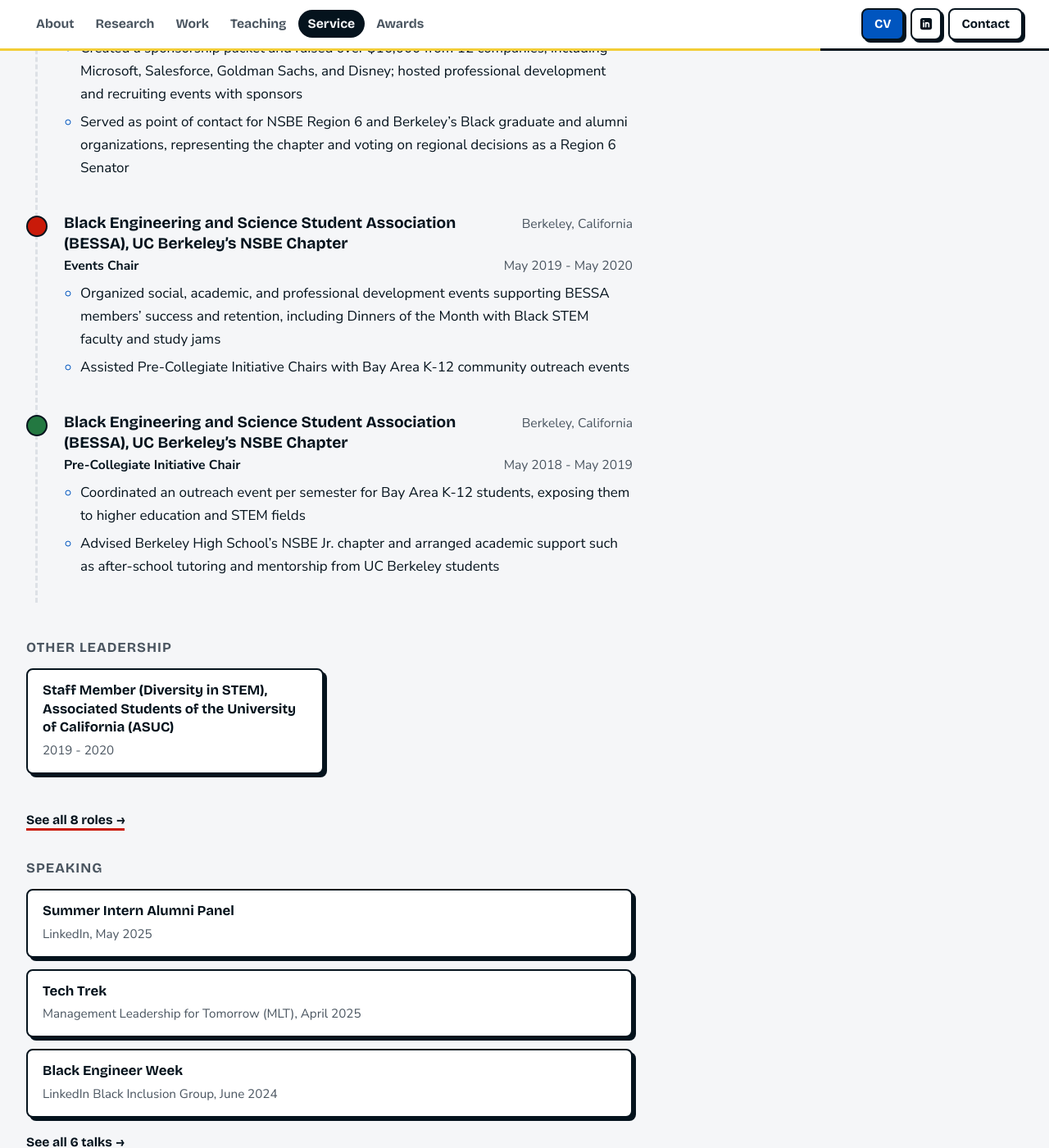
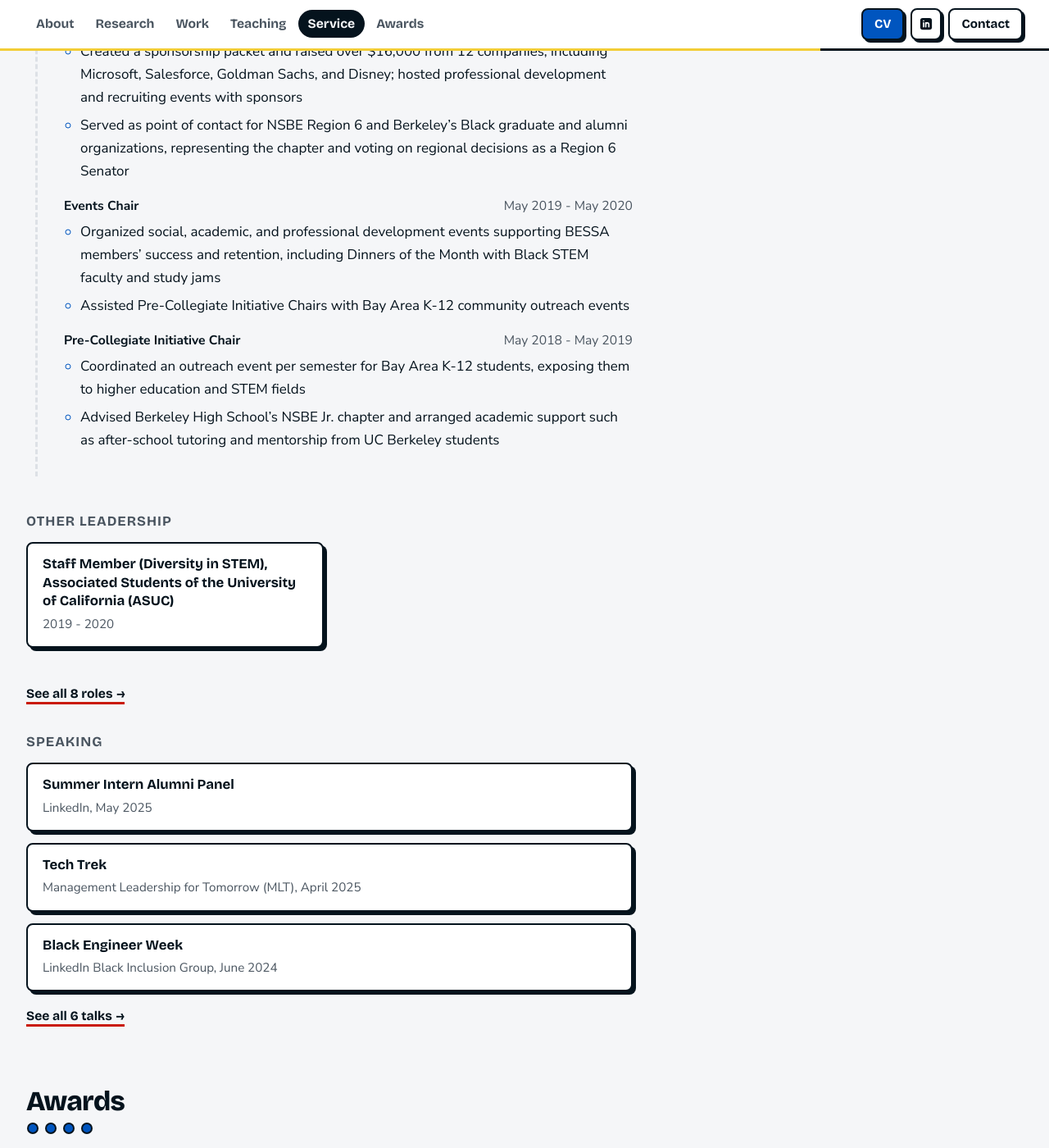
Before and after one commit to sarah-adebabay/sarah-adebabay.github.io, a Jekyll site: the page built from _pages/about.md, in a window 1280 px wide and 1400 px high, scrolled down 7011 px. Shown: the whole window at 82% size. Built offline with Jekyll 4.4.1, drawn with Linux system fonts in a browser that asks for light colours.

Commit message:
Group the three BESSA roles under one Leadership entry
The organization name now shows once, with each role, its dates and
bullets listed below it, on the home page and the CV.

Co-Authored-By: Claude Opus 5.5 <noreply@anthropic.com>

```diff
--- a/_data/leadership.yml
+++ b/_data/leadership.yml
@@ -1,30 +1,26 @@
 # Leadership experience and other leadership, newest first. Shown in the Service section.
+# An entry with "roles" groups several roles under one organization.
 # Entries marked "top: true" show on the home page (up to 6 per section, with every bullet); every entry is on the CV page.
 leadership:
-  - title: "External Vice President and NSBE Region 6 Senator"
+  - org: "Black Engineering and Science Student Association (BESSA), UC Berkeley’s NSBE Chapter"
     top: true
-    org: "Black Engineering and Science Student Association (BESSA), UC Berkeley’s NSBE Chapter"
     where: "Berkeley, California"
-    when: "May 2020 - May 2021"
-    bullets:
-      - "Created a sponsorship packet and raised over $16,000 from 12 companies, including Microsoft, Salesforce, Goldman Sachs, and Disney; hosted professional development and recruiting events with sponsors"
-      - "Served as point of contact for NSBE Region 6 and Berkeley’s Black graduate and alumni organizations, representing the chapter and voting on regional decisions as a Region 6 Senator"
-  - title: "Events Chair"
-    top: true
-    org: "Black Engineering and Science Student Association (BESSA), UC Berkeley’s NSBE Chapter"
-    where: "Berkeley, California"
-    when: "May 2019 - May 2020"
-    bullets:
-      - "Organized social, academic, and professional development events supporting BESSA members’ success and retention, including Dinners of the Month with Black STEM faculty and study jams"
-      - "Assisted Pre-Collegiate Initiative Chairs with Bay Area K-12 community outreach events"
-  - title: "Pre-Collegiate Initiative Chair"
-    top: true
-    org: "Black Engineering and Science Student Association (BESSA), UC Berkeley’s NSBE Chapter"
-    where: "Berkeley, California"
-    when: "May 2018 - May 2019"
-    bullets:
-      - "Coordinated an outreach event per semester for Bay Area K-12 students, exposing them to higher education and STEM fields"
-      - "Advised Berkeley High School’s NSBE Jr. chapter and arranged academic support such as after-school tutoring and mentorship from UC Berkeley students"
+    roles:
+      - title: "External Vice President and NSBE Region 6 Senator"
+        when: "May 2020 - May 2021"
+        bullets:
+          - "Created a sponsorship packet and raised over $16,000 from 12 companies, including Microsoft, Salesforce, Goldman Sachs, and Disney; hosted professional development and recruiting events with sponsors"
+          - "Served as point of contact for NSBE Region 6 and Berkeley’s Black graduate and alumni organizations, representing the chapter and voting on regional decisions as a Region 6 Senator"
+      - title: "Events Chair"
+        when: "May 2019 - May 2020"
+        bullets:
+          - "Organized social, academic, and professional development events supporting BESSA members’ success and retention, including Dinners of the Month with Black STEM faculty and study jams"
+          - "Assisted Pre-Collegiate Initiative Chairs with Bay Area K-12 community outreach events"
+      - title: "Pre-Collegiate Initiative Chair"
+        when: "May 2018 - May 2019"
+        bullets:
+          - "Coordinated an outreach event per semester for Bay Area K-12 students, exposing them to higher education and STEM fields"
+          - "Advised Berkeley High School’s NSBE Jr. chapter and arranged academic support such as after-school tutoring and mentorship from UC Berkeley students"
 other:
   - title: "Games Production Assistant, SUPERB Productions"
     detail: "2019 - 2021"
--- a/_includes/brick/timeline.html
+++ b/_includes/brick/timeline.html
@@ -5,11 +5,20 @@ On the home page (include.full not set) only entries marked top: true show, with
   <li>
     {% comment %} Laptop and up: two rows, organization | location, then role | dates.
     Phones: one line each, in the order organization, role, location, dates (see .tl-head in brick.css). {% endcomment %}
+    {% if job.roles %}{% comment %} Several roles at one organization: organization | location once, then each role | dates with its bullets. {% endcomment %}
+    <div class="tl-head"><div class="tl-row tl-org"><h3>{{ job.org }}</h3>{% if job.where %}<p class="where">{{ job.where }}</p>{% endif %}</div></div>
+    {% for r in job.roles %}<div class="tl-sub">
+      <div class="tl-head"><div class="tl-row tl-role"><p class="role">{{ r.title }}</p>{% if r.when %}<p class="when">{{ r.when }}</p>{% endif %}</div></div>
+      {% if r.note %}<p class="tl-note">{{ r.note }}</p>{% endif %}
+      {% if r.bullets %}<ul>{% for b in r.bullets %}<li>{{ b }}</li>{% endfor %}</ul>{% endif %}
+    </div>{% endfor %}
+    {% else %}
     <div class="tl-head">{% if job.org %}<div class="tl-row tl-org"><h3>{{ job.org }}</h3>{% if job.where %}<p class="where">{{ job.where }}</p>{% endif %}</div>
     <div class="tl-row tl-role"><p class="role">{{ job.title }}</p>{% if job.when %}<p class="when">{{ job.when }}</p>{% endif %}</div>
     {% else %}<div class="tl-row tl-org"><h3>{{ job.title }}</h3>{% if job.when %}<p class="when">{{ job.when }}</p>{% endif %}</div>{% endif %}</div>
     {% if job.note %}<p class="tl-note">{{ job.note }}</p>{% endif %}
     {% if job.bullets %}<ul>{% for b in job.bullets %}<li>{{ b }}</li>{% endfor %}</ul>{% endif %}
+    {% endif %}
   </li>
   {% endif %}{% endfor %}
 </ol>
--- a/assets/css/brick.css
+++ b/assets/css/brick.css
@@ -405,6 +405,9 @@ p { margin: 0 0 16px; }
   .timeline .tl-head .where { order: 3; margin-top: 2px; }
   .timeline .tl-head .when { order: 4; }
 }
+/* Several roles under one organization (e.g. BESSA): each role block gets a little space above it. */
+.timeline .tl-sub + .tl-sub { margin-top: 14px; }
+.timeline .tl-sub .tl-head { margin-bottom: 4px; }
 .timeline .tl-note { margin: 0 0 8px; color: var(--muted); font-style: italic; }
 .timeline ul li { margin-bottom: 6px; }
 .timeline ul li::marker { color: var(--grape); }
```
